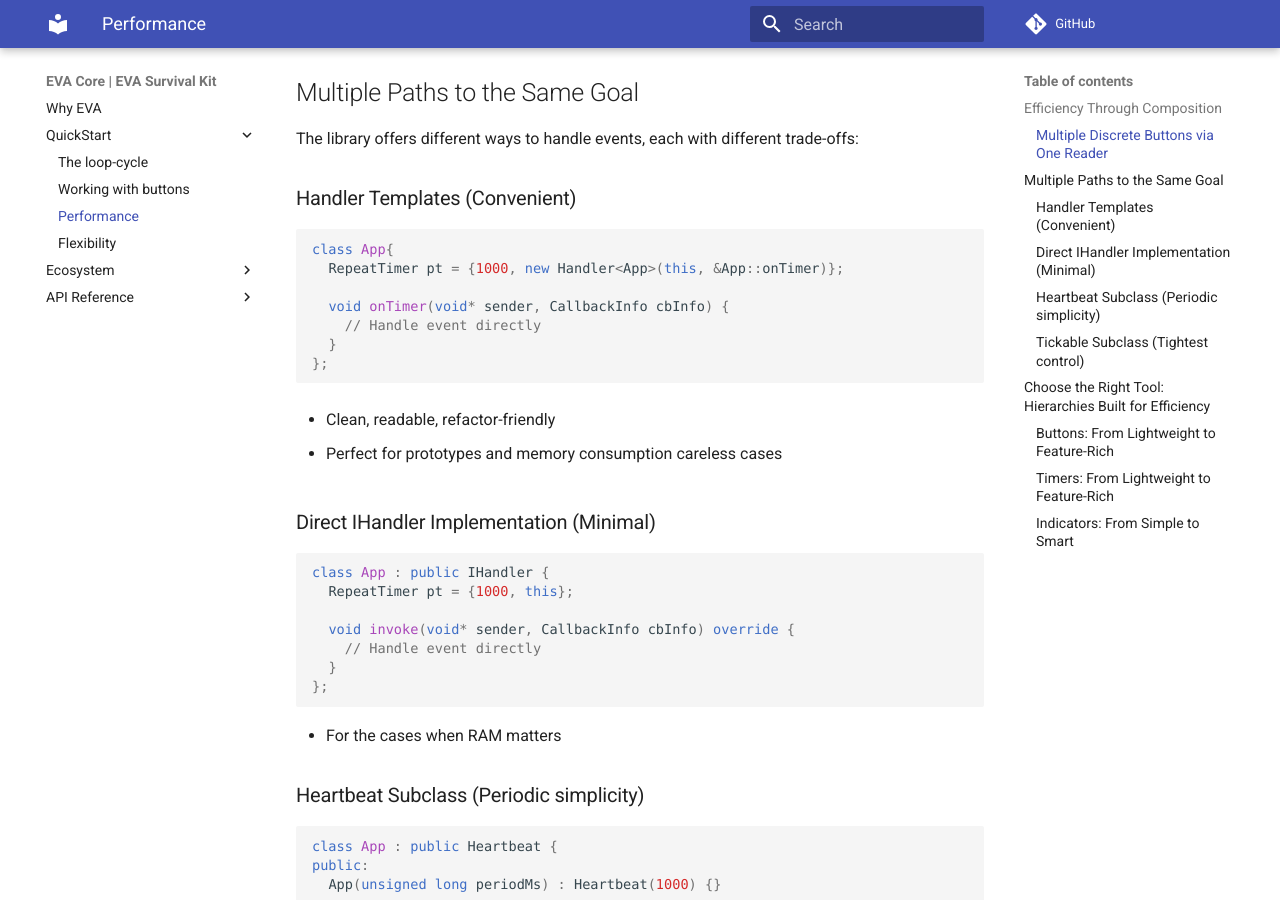
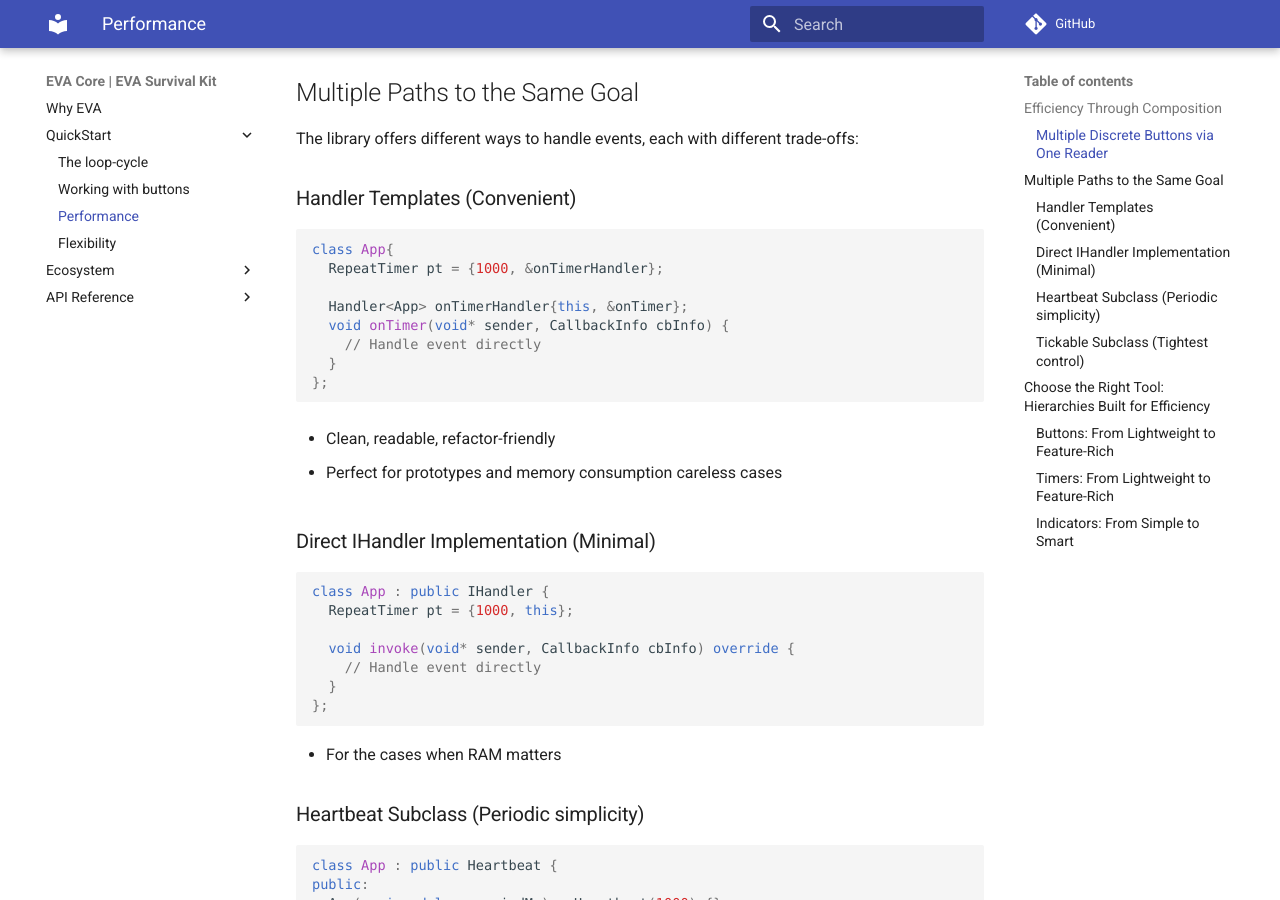
Before and after one commit to agusevtec/eva-core-sk, an MkDocs documentation site: the page built from docs-md/quickstart/performance.md, in a window 1280 px wide and 900 px high, scrolled down 2089 px. Built offline with MkDocs 1.6.1 and Material for MkDocs 9.7.7, drawn with Linux system fonts in a browser that asks for light colours; some web fonts are replaced; comment, search, counter and statistics services are not loaded.

Commit message:
update the docs

````diff
--- a/docs-md/quickstart/performance.md
+++ b/docs-md/quickstart/performance.md
@@ -11,7 +11,7 @@ Look at how buttons are built:
 
 ```cpp
 template <int tPin, int PINMODE, int tActivatesOn>
-using PinButton = Button<BinarizeEqDecor<DebounceDecor<DigitalPinReader<tPin, PINMODE>>, tActivatesOn>>;
+using PinButton = Button<BinarizeEqDecor<DebounceDecor<DigitalPinReader<tPin, tPinMode>>, tActivatesOn>>;
 ```
 
 This entire chain resolves at compile time.
@@ -101,8 +101,9 @@ The library offers different ways to handle events, each with different trade-of
 ### Handler Templates (Convenient)
 ```cpp
 class App{
-  RepeatTimer pt = {1000, new Handler<App>(this, &App::onTimer)};
+  RepeatTimer pt = {1000, &onTimerHandler};
 
+  Handler<App> onTimerHandler{this, &onTimer};
   void onTimer(void* sender, CallbackInfo cbInfo) {
     // Handle event directly
   }
--- a/docs/quickstart/performance/index.html
+++ b/docs/quickstart/performance/index.html
@@ -1036,7 +1036,7 @@
 <p>The eva-core-sk library is designed around this reality.
 Look at how buttons are built:</p>
 <div class="codehilite"><pre><span></span><code><span class="k">template</span><span class="w"> </span><span class="o">&lt;</span><span class="kt">int</span><span class="w"> </span><span class="n">tPin</span><span class="p">,</span><span class="w"> </span><span class="kt">int</span><span class="w"> </span><span class="n">PINMODE</span><span class="p">,</span><span class="w"> </span><span class="kt">int</span><span class="w"> </span><span class="n">tActivatesOn</span><span class="o">&gt;</span>
-<span class="k">using</span><span class="w"> </span><span class="n">PinButton</span><span class="w"> </span><span class="o">=</span><span class="w"> </span><span class="n">Button</span><span class="o">&lt;</span><span class="n">BinarizeEqDecor</span><span class="o">&lt;</span><span class="n">DebounceDecor</span><span class="o">&lt;</span><span class="n">DigitalPinReader</span><span class="o">&lt;</span><span class="n">tPin</span><span class="p">,</span><span class="w"> </span><span class="n">PINMODE</span><span class="o">&gt;&gt;</span><span class="p">,</span><span class="w"> </span><span class="n">tActivatesOn</span><span class="o">&gt;&gt;</span><span class="p">;</span>
+<span class="k">using</span><span class="w"> </span><span class="n">PinButton</span><span class="w"> </span><span class="o">=</span><span class="w"> </span><span class="n">Button</span><span class="o">&lt;</span><span class="n">BinarizeEqDecor</span><span class="o">&lt;</span><span class="n">DebounceDecor</span><span class="o">&lt;</span><span class="n">DigitalPinReader</span><span class="o">&lt;</span><span class="n">tPin</span><span class="p">,</span><span class="w"> </span><span class="n">tPinMode</span><span class="o">&gt;&gt;</span><span class="p">,</span><span class="w"> </span><span class="n">tActivatesOn</span><span class="o">&gt;&gt;</span><span class="p">;</span>
 </code></pre></div>
 
 <p>This entire chain resolves at compile time. </p>
@@ -1115,8 +1115,9 @@ Look at how buttons are built:</p>
 <p>The library offers different ways to handle events, each with different trade-offs:</p>
 <h3 id="handler-templates-convenient">Handler Templates (Convenient)<a class="headerlink" href="#handler-templates-convenient" title="Permanent link">&para;</a></h3>
 <div class="codehilite"><pre><span></span><code><span class="k">class</span><span class="w"> </span><span class="nc">App</span><span class="p">{</span>
-<span class="w">  </span><span class="n">RepeatTimer</span><span class="w"> </span><span class="n">pt</span><span class="w"> </span><span class="o">=</span><span class="w"> </span><span class="p">{</span><span class="mi">1000</span><span class="p">,</span><span class="w"> </span><span class="k">new</span><span class="w"> </span><span class="n">Handler</span><span class="o">&lt;</span><span class="n">App</span><span class="o">&gt;</span><span class="p">(</span><span class="k">this</span><span class="p">,</span><span class="w"> </span><span class="o">&amp;</span><span class="n">App</span><span class="o">::</span><span class="n">onTimer</span><span class="p">)};</span>
+<span class="w">  </span><span class="n">RepeatTimer</span><span class="w"> </span><span class="n">pt</span><span class="w"> </span><span class="o">=</span><span class="w"> </span><span class="p">{</span><span class="mi">1000</span><span class="p">,</span><span class="w"> </span><span class="o">&amp;</span><span class="n">onTimerHandler</span><span class="p">};</span>
 
+<span class="w">  </span><span class="n">Handler</span><span class="o">&lt;</span><span class="n">App</span><span class="o">&gt;</span><span class="w"> </span><span class="n">onTimerHandler</span><span class="p">{</span><span class="k">this</span><span class="p">,</span><span class="w"> </span><span class="o">&amp;</span><span class="n">onTimer</span><span class="p">};</span>
 <span class="w">  </span><span class="kt">void</span><span class="w"> </span><span class="nf">onTimer</span><span class="p">(</span><span class="kt">void</span><span class="o">*</span><span class="w"> </span><span class="n">sender</span><span class="p">,</span><span class="w"> </span><span class="n">CallbackInfo</span><span class="w"> </span><span class="n">cbInfo</span><span class="p">)</span><span class="w"> </span><span class="p">{</span>
 <span class="w">    </span><span class="c1">// Handle event directly</span>
 <span class="w">  </span><span class="p">}</span>
````
Also changed, not shown: docs/search/search_index.json.
